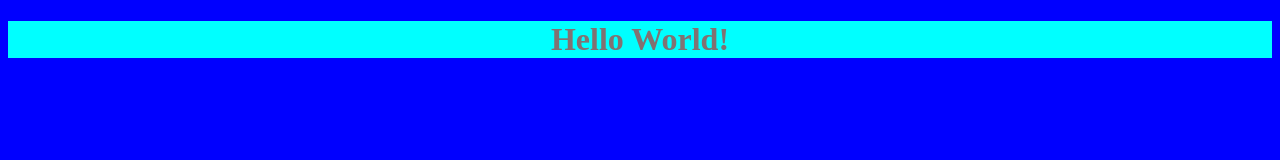
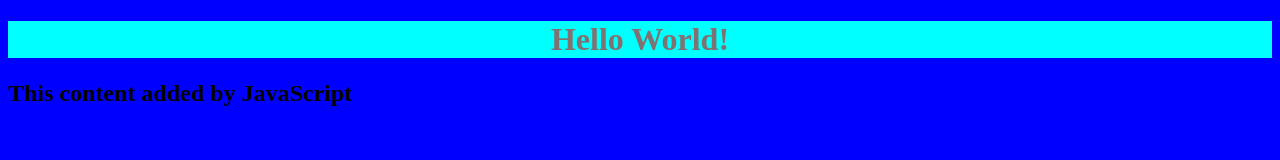
Before and after one commit to Anedwards180/first-website, a plain HTML site: page index.html in a window 1280 px wide. Drawn offline with Linux system fonts and the light colour scheme.

Commit message:
add script.js, connect to index.html

```diff
--- a/index.html
+++ b/index.html
@@ -6,6 +6,8 @@
         <link rel="stylesheet" href="style.css" />
 
   </head>
-  <body><h1>Hello World!</h1>
+  <body><h1>Hello World!
+    <script src="script.js"></script>
+  </h1>
     </body>
 </html>
--- /dev/null
+++ b/script.js
@@ -0,0 +1,4 @@
+const h2 = document.createElement("h2");
+h2.textContent = "This content added by JavaScript";
+
+document.querySelector("body").appendChild(h2);
```
